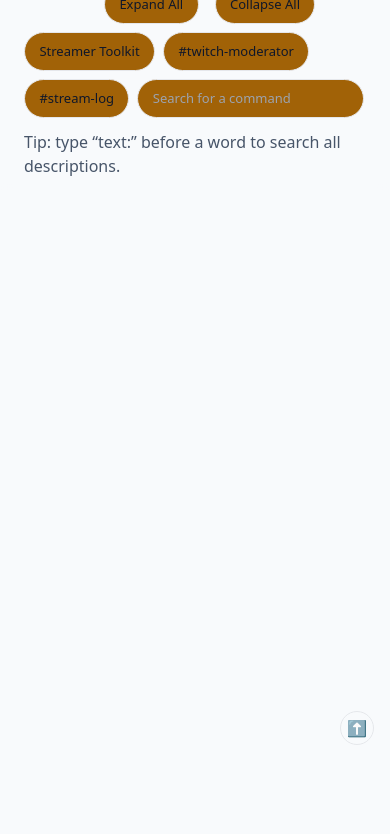
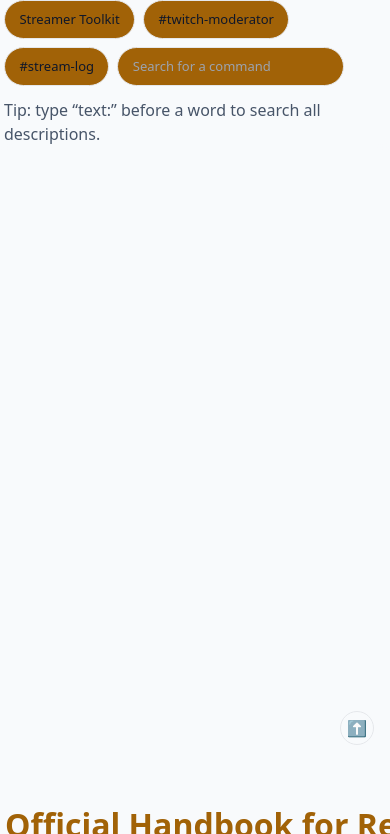
Before and after one commit to rearsilvergaming/Streamer-Tools, a website: page docs/modcommands.html in a window 390 px wide. Shown: the part 83-917 px from the top of the page. Drawn offline with nearby package versions, Linux system fonts and the light colour scheme.

Commit message:
Update modcommands.html

```diff
--- a/docs/modcommands.html
+++ b/docs/modcommands.html
@@ -89,10 +89,10 @@
 
 @media (max-width: 1024px) {
 .mobile-header {
-      position: sticky;
+      position: fixed;
       background: var(--bg);
       top: 0;
-      padding: 0.75rem 1.5rem; /* Adjusted padding */
+      padding: 0.25rem 0.25rem; /* Adjusted padding */
       font-size: small;
       justify-content: center;
       align-items: center;
```
